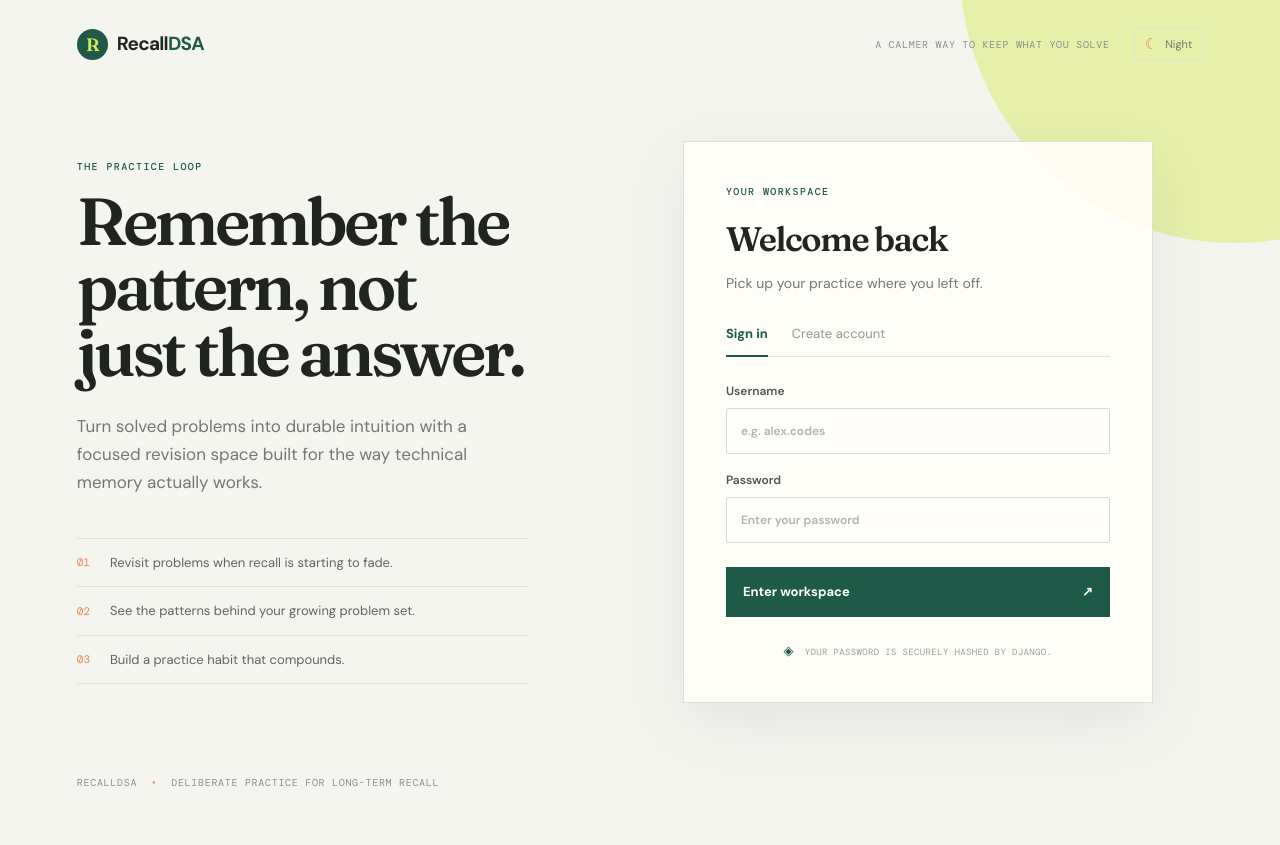
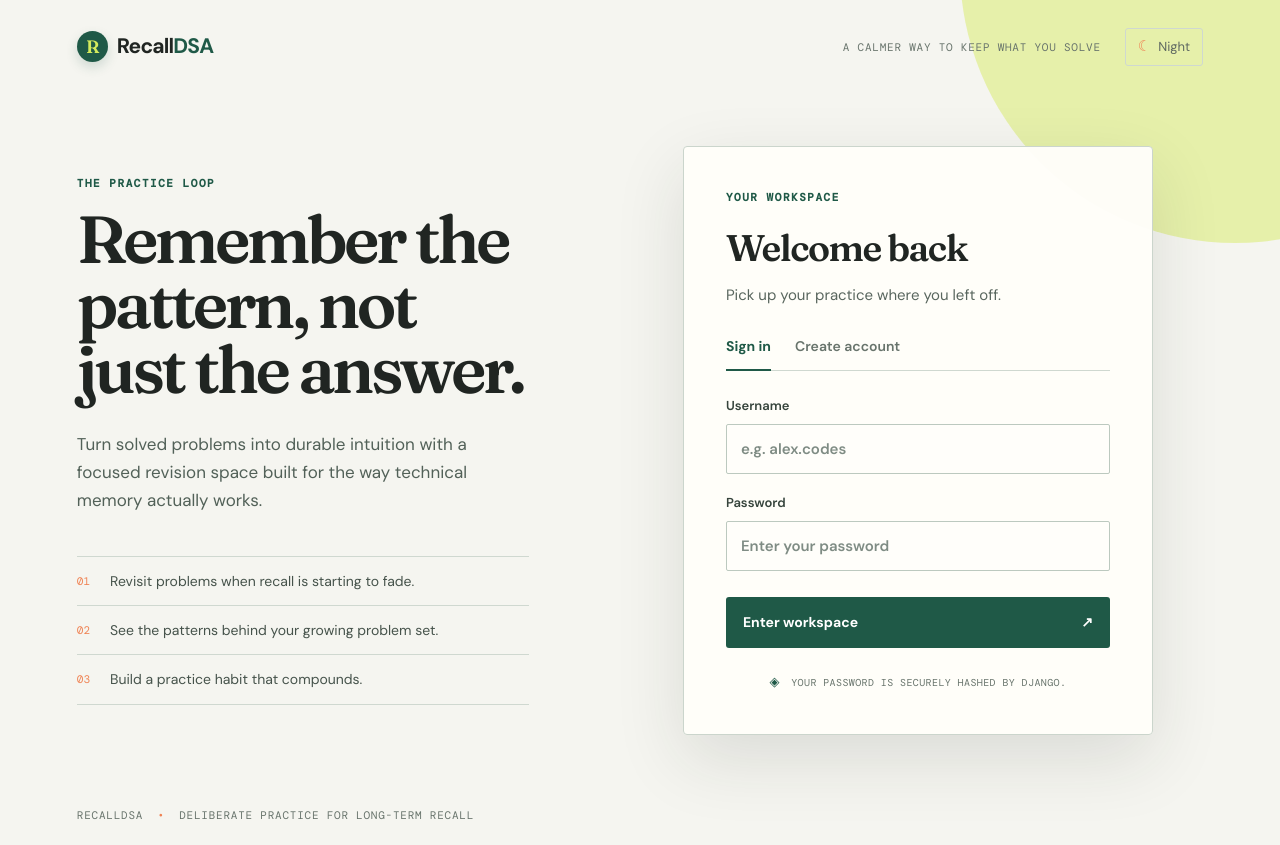
Before and after one commit to Skwork75/RecallDSA, a React app in the folder frontend/: page / in a window 1280 px wide. Before the commit the page ends 812 px from the top, so only its background shows below. Built offline with nearby package versions, Linux system fonts and the light colour scheme; the HTML template or start-up script is replaced by a standard one.

Commit message:
Improved UI

```diff
--- a/frontend/src/App.css
+++ b/frontend/src/App.css
@@ -40,3 +40,110 @@ body { transition: background .25s ease, color .25s ease; }
 :root[data-theme='dark'] .form-error { background: #422a23; color: #ffb29a; }
 @media (max-width: 540px) { .auth-nav-actions { gap: 12px; }.auth-nav-actions .nav-note { display: none; }.theme-toggle > span:last-child { display: none; } }
 @media (max-width: 540px) { .profile-popover { position: fixed; right: 5vw; top: 70px; width: min(320px, 90vw); } }
+
+/* Readability and polish pass */
+:root {
+	--muted: #5e6861;
+	--soft-muted: #718078;
+	--line: #cfd8d0;
+	--shadow: 0 24px 70px rgba(30, 44, 35, .12);
+}
+
+body { font-size: 15px; line-height: 1.5; }
+button, a, input { -webkit-tap-highlight-color: transparent; }
+button:focus-visible, a:focus-visible, input:focus-visible { outline: 3px solid rgba(239, 131, 84, .45); outline-offset: 3px; }
+
+.brand-lockup { font-size: 21px; }
+.brand-mark { box-shadow: 0 5px 12px rgba(31, 89, 71, .18); }
+.eyebrow { font-size: 11px; font-weight: 700; }
+.nav-note, .auth-footer { color: #68746c; font-size: 11px; }
+.intro-copy, .subheading { color: #526158; }
+.signal-list p { color: #46534b; font-size: 14px; line-height: 1.45; }
+
+.auth-panel { background: rgba(255, 254, 250, .96); border-color: #cbd5cc; border-radius: 4px; }
+.auth-panel-header h2 { font-size: 37px; }
+.auth-panel-header > p:last-child { color: #59665e; font-size: 15px; }
+.auth-tabs button { color: #68746c; font-size: 14px; font-weight: 600; }
+.auth-form { gap: 19px; }
+.auth-form label { color: #36443c; font-size: 13px; }
+.auth-form input { border-color: #bcc9bf; font-size: 15px; min-height: 48px; }
+.auth-form input::placeholder { color: #7f8c84; }
+.primary-button { border-radius: 3px; font-size: 14px; min-height: 50px; }
+.secure-note { color: #68746c; font-size: 10px; }
+.form-error { border-left: 3px solid #c85e3c; font-size: 13px; }
+
+.topbar { background: color-mix(in srgb, var(--paper) 92%, transparent); position: sticky; top: 0; z-index: 10; }
+.topbar-actions { gap: 18px; }
+.theme-toggle, .logout-button { font-size: 13px; }
+.theme-toggle { border-radius: 3px; padding: 8px 12px; }
+.logout-button { font-weight: 600; }
+.dashboard-content { padding-top: 78px; }
+.subheading { font-size: 16px; }
+.streak-badge { background: var(--white); border-radius: 4px; box-shadow: 0 8px 22px rgba(30, 44, 35, .05); }
+.streak-badge strong { font-size: 14px; }
+.streak-badge small { font-size: 11px; }
+
+.metric-card { border-radius: 4px; box-shadow: 0 10px 28px rgba(30, 44, 35, .045); min-height: 174px; padding: 24px; }
+.metric-card strong { font-size: 39px; }
+.metric-card small, .metric-card a { font-size: 13px; }
+.metric-card a { font-weight: 700; }
+.metric-featured small { color: #d6e6dc; }
+.progress-track { height: 6px; }
+.section-heading h2 { font-size: 35px; }
+.result-count { font-size: 11px; }
+.search-field { border-color: #c2cec5; border-radius: 3px; box-shadow: 0 5px 16px rgba(30, 44, 35, .035); max-width: 390px; padding: 12px 14px; }
+.search-field input { font-size: 14px; }
+.filter-group button { font-size: 13px; font-weight: 600; }
+.problem-card { background: var(--white); border: 1px solid #cbd6cd; border-radius: 4px; box-shadow: 0 8px 24px rgba(30, 44, 35, .045); padding: 22px; transition: border-color .2s, box-shadow .2s, transform .2s; }
+.problem-card:hover { border-color: var(--green); box-shadow: 0 14px 30px rgba(30, 44, 35, .1); transform: translateY(-2px); }
+.difficulty-label, .question-number { font-size: 11px; font-weight: 700; }
+.problem-card h3 { font-size: 19px; line-height: 1.25; }
+.pattern-label { color: #5e6c63; font-size: 13px; }
+.card-footer a, .solve-button { font-size: 12px; font-weight: 700; }
+.empty-state { border: 1px dashed #b9c6bc; color: #536158; font-size: 15px; padding: 34px 20px; }
+
+.profile-popover, .review-modal { border-radius: 4px; }
+.profile-email, .profile-empty, .review-modal-subtitle, .review-meta span { font-size: 13px; }
+.solved-item strong { font-size: 13px; }
+.solved-item small, .profile-summary span { font-size: 11px; }
+.review-modal h2 { font-size: clamp(30px, 3vw, 44px); }
+.rating-option { border-radius: 3px; }
+
+:root[data-theme='dark'] {
+	--muted: #b9c6bd;
+	--soft-muted: #a7b5aa;
+	--line: #3c4c42;
+}
+:root[data-theme='dark'] .auth-panel { border-color: #405248; }
+:root[data-theme='dark'] .intro-copy,
+:root[data-theme='dark'] .subheading,
+:root[data-theme='dark'] .signal-list p,
+:root[data-theme='dark'] .auth-panel-header > p:last-child,
+:root[data-theme='dark'] .auth-form label,
+:root[data-theme='dark'] .pattern-label,
+:root[data-theme='dark'] .empty-state { color: #c5d0c8; }
+:root[data-theme='dark'] .nav-note,
+:root[data-theme='dark'] .auth-footer,
+:root[data-theme='dark'] .secure-note { color: #9aa99f; }
+:root[data-theme='dark'] .auth-form input { border-color: #52655a; }
+:root[data-theme='dark'] .auth-form input::placeholder { color: #94a49a; }
+:root[data-theme='dark'] .problem-card,
+:root[data-theme='dark'] .metric-card,
+:root[data-theme='dark'] .streak-badge,
+:root[data-theme='dark'] .search-field { border-color: #405248; }
+:root[data-theme='dark'] .problem-card:hover { border-color: var(--green); }
+
+@media (max-width: 800px) {
+	.dashboard-content { padding-top: 58px; }
+	.welcome-row h1 { max-width: 650px; }
+}
+
+@media (max-width: 540px) {
+	.brand-lockup { font-size: 19px; }
+	.auth-panel-header h2 { font-size: 32px; }
+	.dashboard-content { padding-top: 46px; }
+	.section-heading h2 { font-size: 30px; }
+	.metric-card { min-height: 145px; }
+	.problem-card { padding: 20px; }
+	.review-meta { align-items: flex-start; flex-direction: column; gap: 6px; }
+}
```
